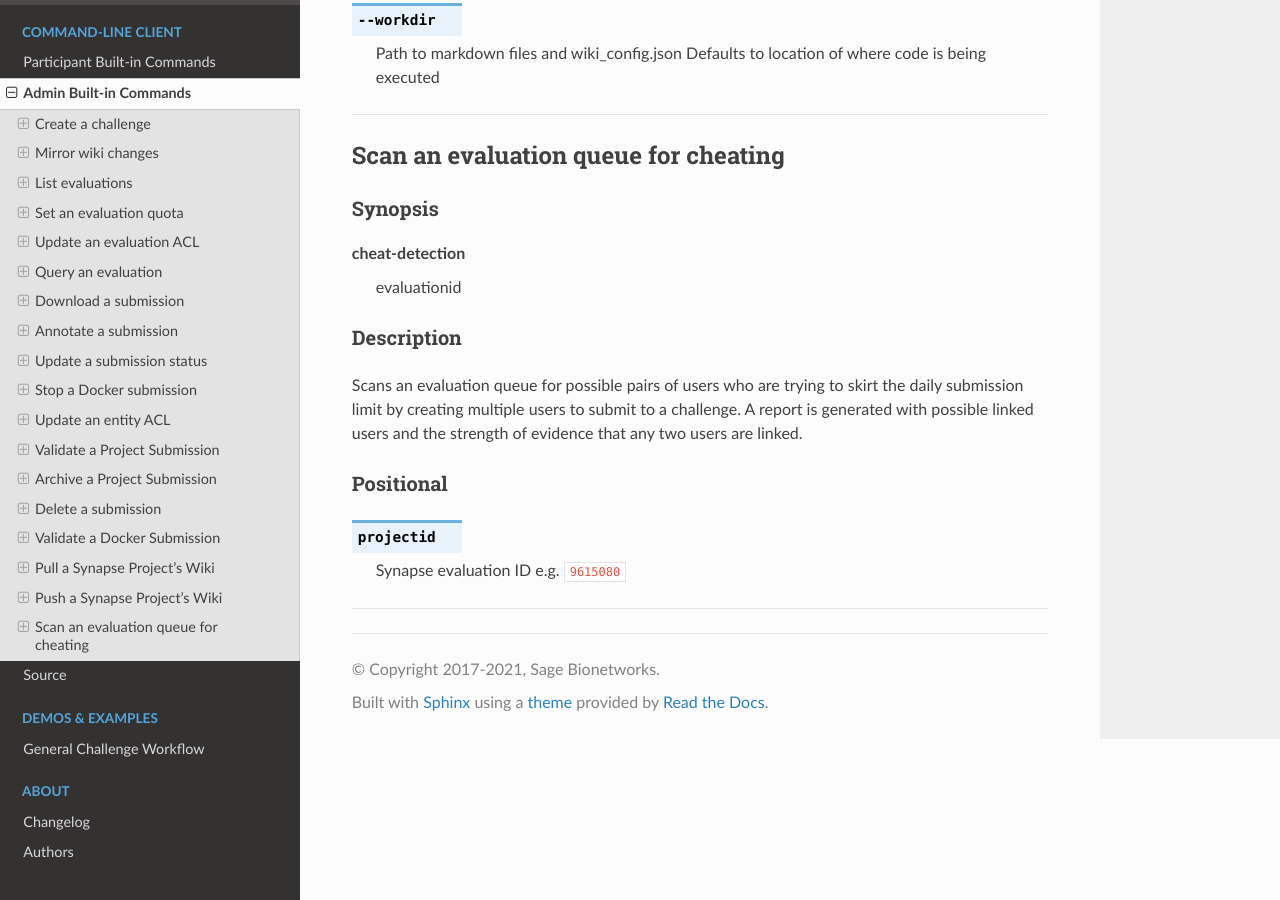
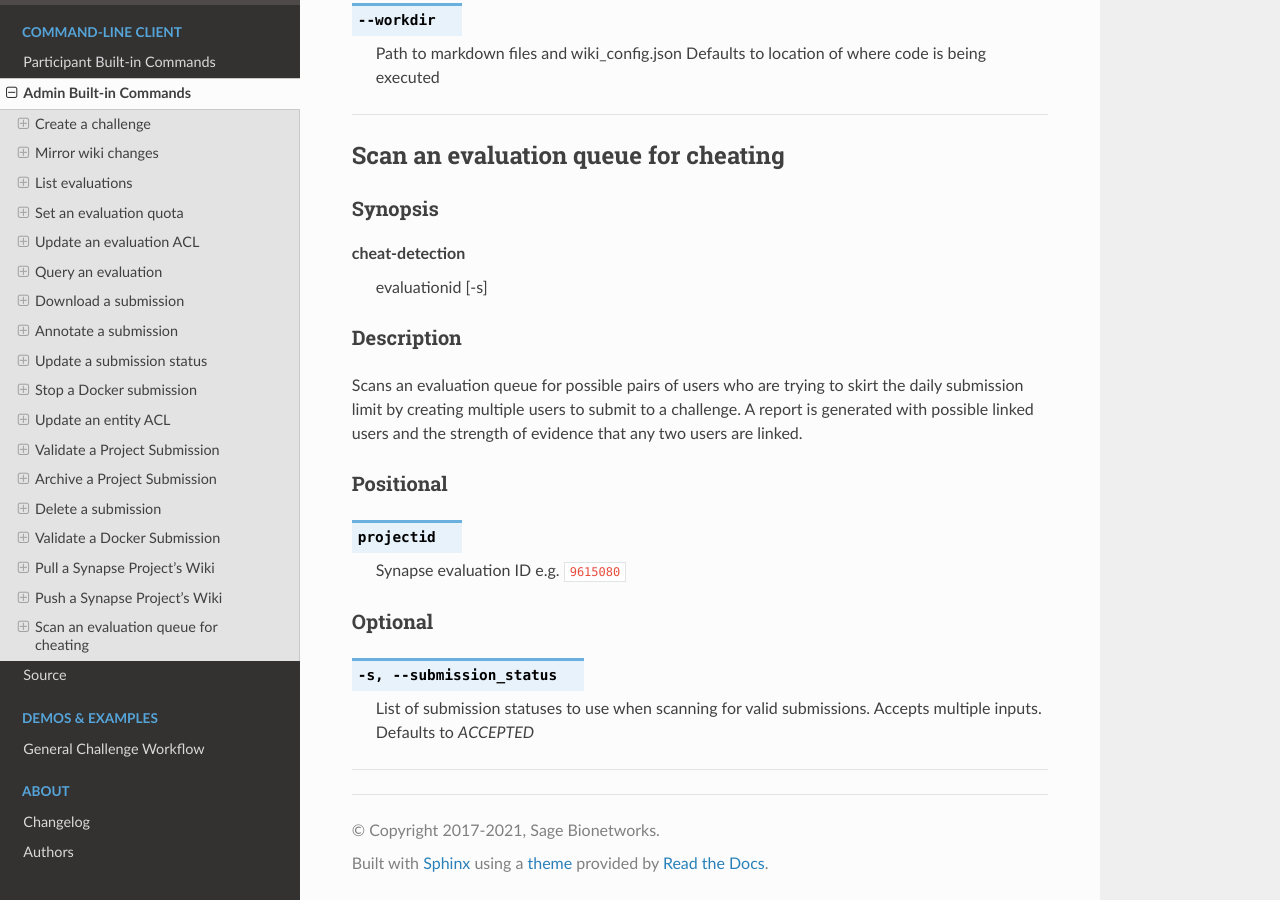
Before and after one commit to Sage-Bionetworks/challengeutils, a Sphinx documentation site: the page built from docs/client/admin.rst, in a window 1280 px wide and 900 px high, scrolled down 12010 px. Built offline with Sphinx 7.4.7 and the Read the Docs theme 2.0.0, drawn with Linux system fonts in a browser that asks for light colours.

Commit message:
documentation and descriptions

```diff
--- a/docs/client/admin.rst
+++ b/docs/client/admin.rst
@@ -681,7 +681,7 @@ Synopsis
 ^^^^^^^^
 
 cheat-detection
-    evaluationid
+    evaluationid [-s]
 
 Description
 ^^^^^^^^^^^
@@ -700,4 +700,12 @@ Positional
 .. cmdoption:: projectid
 
     Synapse evaluation ID e.g. ``9615080``
+
+Optional
 ^^^^^^^^
+
+.. cmdoption:: -s, --submission_status
+
+    List of submission statuses to use when scanning
+    for valid submissions. Accepts multiple inputs. Defaults to `ACCEPTED`
+^^^^^^^^
```
